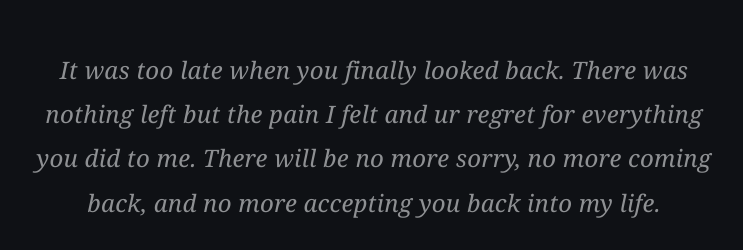
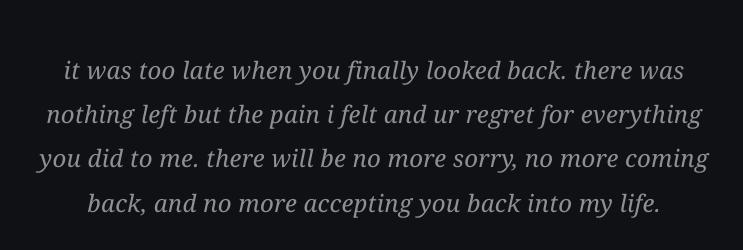
Before and after one commit to gryffins6/radendltd, a plain HTML site: page index.html in a window 1280 px wide. Shown: the part 183-433 px from the top of the page, 266-1009 px from the left. Drawn offline with Linux system fonts and the light colour scheme.

Commit message:
Update index.html

```diff
--- a/index.html
+++ b/index.html
@@ -57,7 +57,7 @@
 
   <div class="container">
     <p class="en">
-      It was too late when you finally looked back. There was nothing left but the pain I felt and ur regret for everything you did to me. There will be no more sorry, no more coming back, and no more accepting you back into my life.
+      it was too late when you finally looked back. there was nothing left but the pain i felt and ur regret for everything you did to me. there will be no more sorry, no more coming back, and no more accepting you back into my life.
     </p>
     <p>
       tolong jangan pernah datang lagi dalam kehidupanku, karena aku akan selalu berdoa agar tuhan tidak pernah mempertemukan kita di kesempatan manapun.
```
